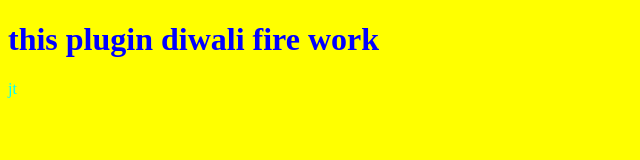
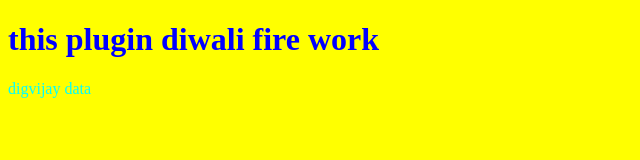
Before and after one commit to digvijay108/diwali_plugin, a plain HTML site: page index.html in a window 1280 px wide. Shown: the full height of the page, 0-640 px from the left. Drawn offline with Linux system fonts and the light colour scheme.

Commit message:
change branch

```diff
--- a/index.html
+++ b/index.html
@@ -7,7 +7,7 @@
     </head>
     <body>
         <h1>this plugin diwali fire work</h1>
-        <p>jt</p>
+        <p>digvijay data</p>
         <script src="main.js"></script>
     </body>
 </html>
```
